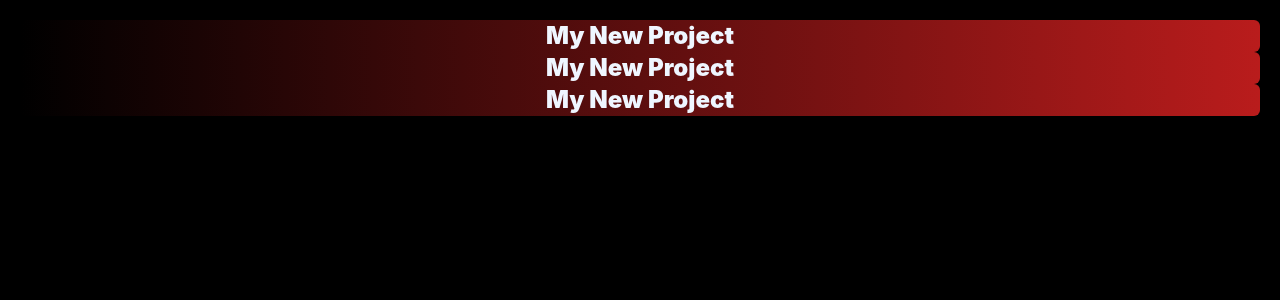
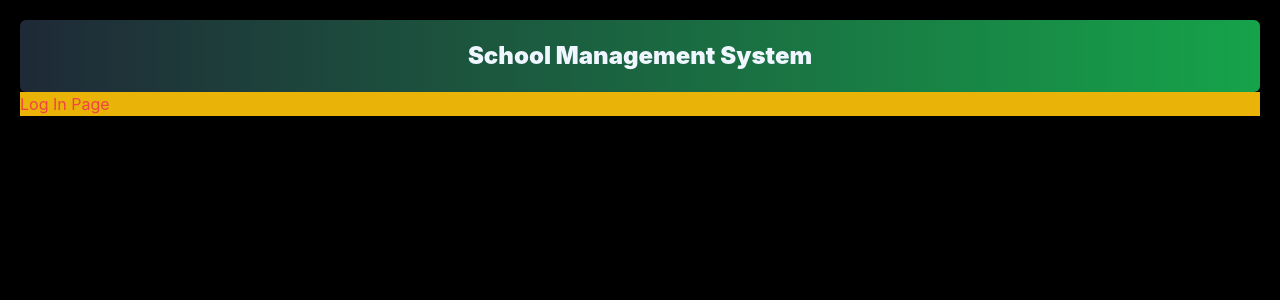
Before and after one commit to OmPrakashMallik2/My-New-Project, a React (Create React App) app: page / in a window 1280 px wide. Shown: the top 300 px of the page. Built offline with nearby package versions, Linux system fonts and the light colour scheme.

Commit message:
set up router dom

```diff
--- a/package.json
+++ b/package.json
@@ -8,6 +8,7 @@
     "@testing-library/user-event": "^13.5.0",
     "react": "^18.2.0",
     "react-dom": "^18.2.0",
+    "react-router-dom": "^6.17.0",
     "react-scripts": "5.0.1",
     "web-vitals": "^2.1.4"
   },
--- a/src/App.js
+++ b/src/App.js
@@ -1,14 +1,15 @@
+import { Route, Routes } from 'react-router-dom';
 import './App.css';
+import Login from './Compo/Login';
 
 function App() {
   return (
-    <div className=" bg-black h-screen p-5">
-      <h1 className='cursor-not-allowed rounded-md bg-gradient-to-r from-black to-red-700
-       text-blue-50 font-black  text-2xl text-center'>My New Project</h1>
-      <h1 className='cursor-not-allowed rounded-md bg-gradient-to-r from-black to-red-700
-       text-blue-50 font-black  text-2xl text-center'>My New Project</h1>
-      <h1 className='cursor-not-allowed rounded-md bg-gradient-to-r from-black to-red-700
-       text-blue-50 font-black  text-2xl text-center'>My New Project</h1>
+    <div className="bg-black h-screen p-5">
+      <h1 className=' p-5 cursor-not-allowed rounded-md bg-gradient-to-r from-gray-800 to-green-600
+       text-blue-50 font-black  text-2xl text-center'>School Management System</h1>
+      <Routes>
+        <Route path="/" element={<Login />} />
+      </Routes>
     </div>
   );
 }
--- /dev/null
+++ b/src/Compo/Login.js
@@ -0,0 +1,11 @@
+import React from 'react'
+
+function Login() {
+  return (
+    <div>
+      <h1 className='text-red-500 bg-yellow-500'>Log In Page</h1>
+    </div>
+  )
+}
+
+export default Login
--- a/src/index.js
+++ b/src/index.js
@@ -3,12 +3,13 @@ import ReactDOM from 'react-dom/client';
 import './index.css';
 import App from './App';
 import reportWebVitals from './reportWebVitals';
+import { BrowserRouter } from 'react-router-dom';
 
 const root = ReactDOM.createRoot(document.getElementById('root'));
 root.render(
-  <React.StrictMode>
+  <BrowserRouter>
     <App />
-  </React.StrictMode>
+  </BrowserRouter>
 );
 
 // If you want to start measuring performance in your app, pass a function
```
Also changed, not shown: 1 other file (tests, documents, lock files or other folders).
